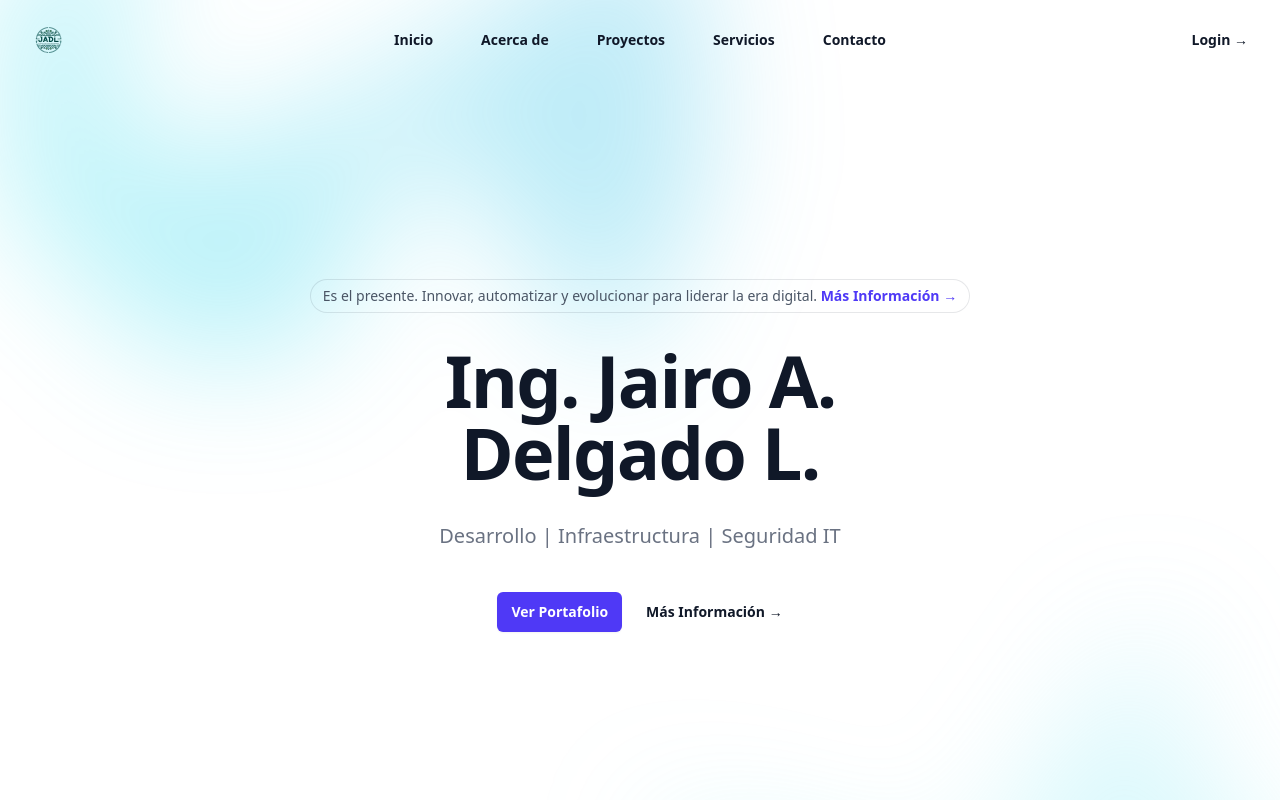
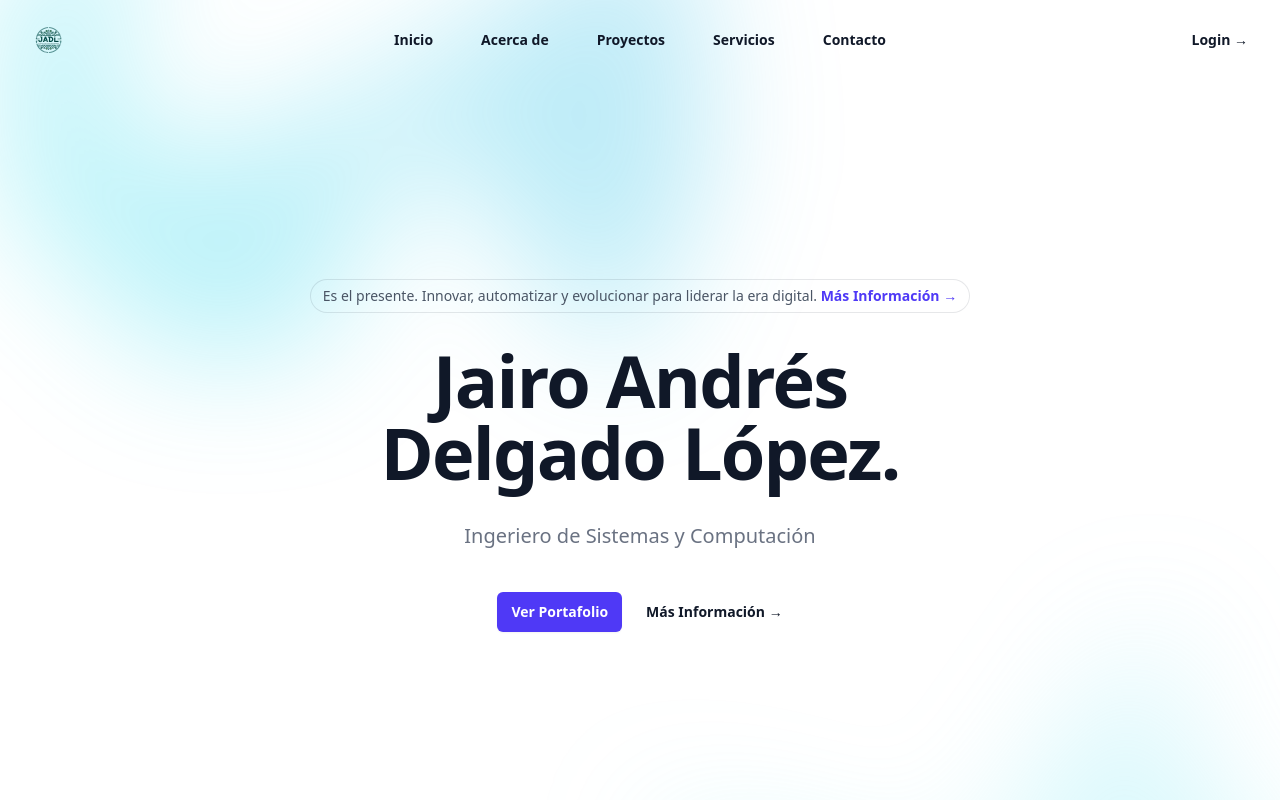
Before and after one commit to jdelgadoutp/jairodelgadoapp, a Vue app: page /#/ in a window 1280 px wide. Shown: the top 800 px of the page. Built offline with nearby package versions, Linux system fonts and the light colour scheme.

Commit message:
Links iniciio .

```diff
--- a/src/components/Home.vue
+++ b/src/components/Home.vue
@@ -4,22 +4,22 @@
             <div
                 class="relative rounded-full px-3 py-1 text-sm/6 text-gray-600 ring-1 ring-gray-900/10 hover:ring-gray-900/20">
                 Es el presente. Innovar, automatizar y evolucionar
-                para liderar la era digital. <a href="#" class="font-semibold text-indigo-600"><span
+                para liderar la era digital. <Router-link :to="'/contact'" class="font-semibold text-indigo-600"><span
                         class="absolute inset-0" aria-hidden="true" />Más Información <span
-                        aria-hidden="true">&rarr;</span></a>
+                        aria-hidden="true">&rarr;</span></Router-link>
             </div>
         </div>
         <div class="text-center">
-            <h1 class="text-5xl font-semibold tracking-tight text-balance text-gray-900 sm:text-7xl">Ing. Jairo
-                A. Delgado L.</h1>
-            <p class="mt-8 text-lg font-medium text-pretty text-gray-500 sm:text-xl/8">Desarrollo |
-                Infraestructura | Seguridad IT </p>
+            <h1 class="text-5xl font-semibold tracking-tight text-balance text-gray-900 sm:text-7xl">Jairo
+                Andrés Delgado López.</h1>
+            <p class="mt-8 text-lg font-medium text-pretty text-gray-500 sm:text-xl/8">Ingeriero de Sistemas y Computación</p>
             <div class="mt-10 flex items-center justify-center gap-x-6">
-                <a href="#"
+                <Router-link :to="'/services'"
                     class="rounded-md bg-indigo-600 px-3.5 py-2.5 text-sm font-semibold text-white shadow-xs hover:bg-indigo-500 focus-visible:outline-2 focus-visible:outline-offset-2 focus-visible:outline-indigo-600">Ver
-                    Portafolio</a>
-                <a href="#" class="text-sm/6 font-semibold text-gray-900">Más Información <span
-                        aria-hidden="true">→</span></a>
+                    Portafolio</Router-link>
+                <RouterLink :to="'/contact'" class="text-sm/6 font-semibold text-gray-900">Más Información
+                    <span aria-hidden="true">→</span>
+                </RouterLink>
             </div>
         </div>
     </div>
@@ -27,7 +27,8 @@
 </template>
 
 <script>
-import Footers from '@/views/Footers.vue';
+import { RouterLink } from 'vue-router';
+
 
 
 
```
Also changed, not shown: src/views/Footers.vue (+5 -5 lines).
